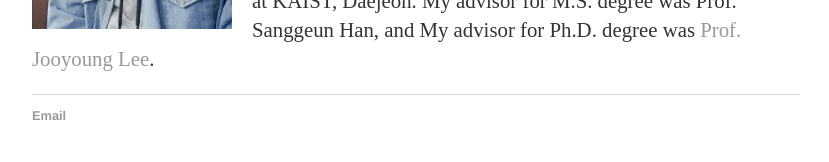
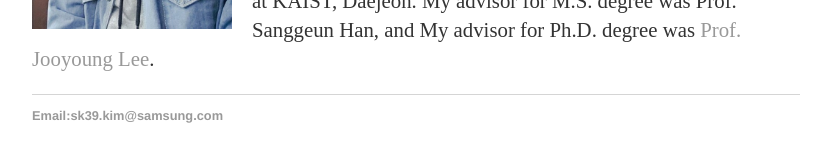
Before and after one commit to sgk1m/sgk1m.github.io, a Jekyll site: the page built from index.html, in a window 1280 px wide. Shown: the part 463-625 px from the top of the page, without its empty margins (224-1053 px from the left). Built offline with Jekyll 4.4.1, drawn with Linux system fonts in a browser that asks for light colours.

Commit message:
Update default.html

```diff
--- a/_layouts/default.html
+++ b/_layouts/default.html
@@ -30,7 +30,7 @@
 			</div><!-- /.container -->
 			<footer>
 	    		<ul>
-	        		<li><a href="mailto:ksg0923@kaist.ac.kr">Email</a></li>
+	        		<li><a href="mailto:sk39.kim@samsung.com">Email:sk39.kim@samsung.com</a></li>
 				</ul>
 			</footer>
 		</body>
```
